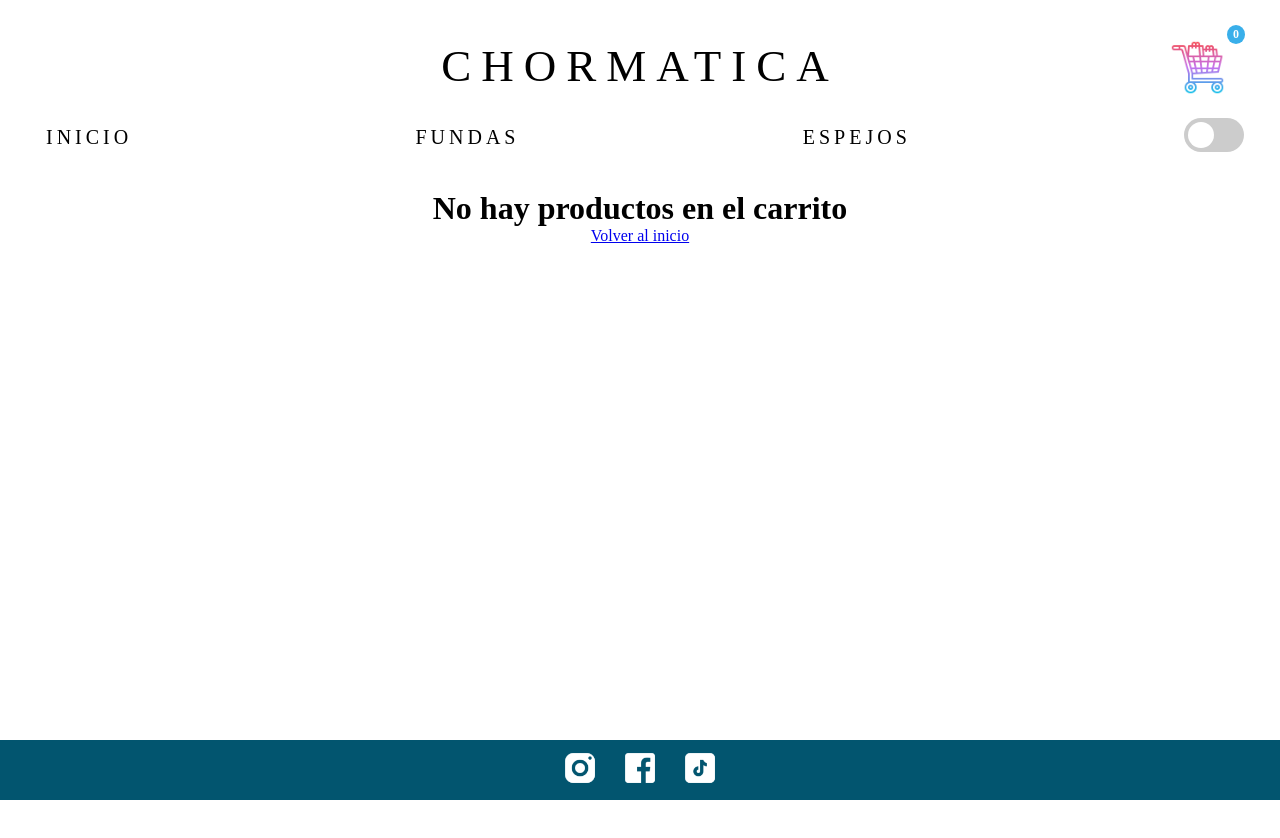
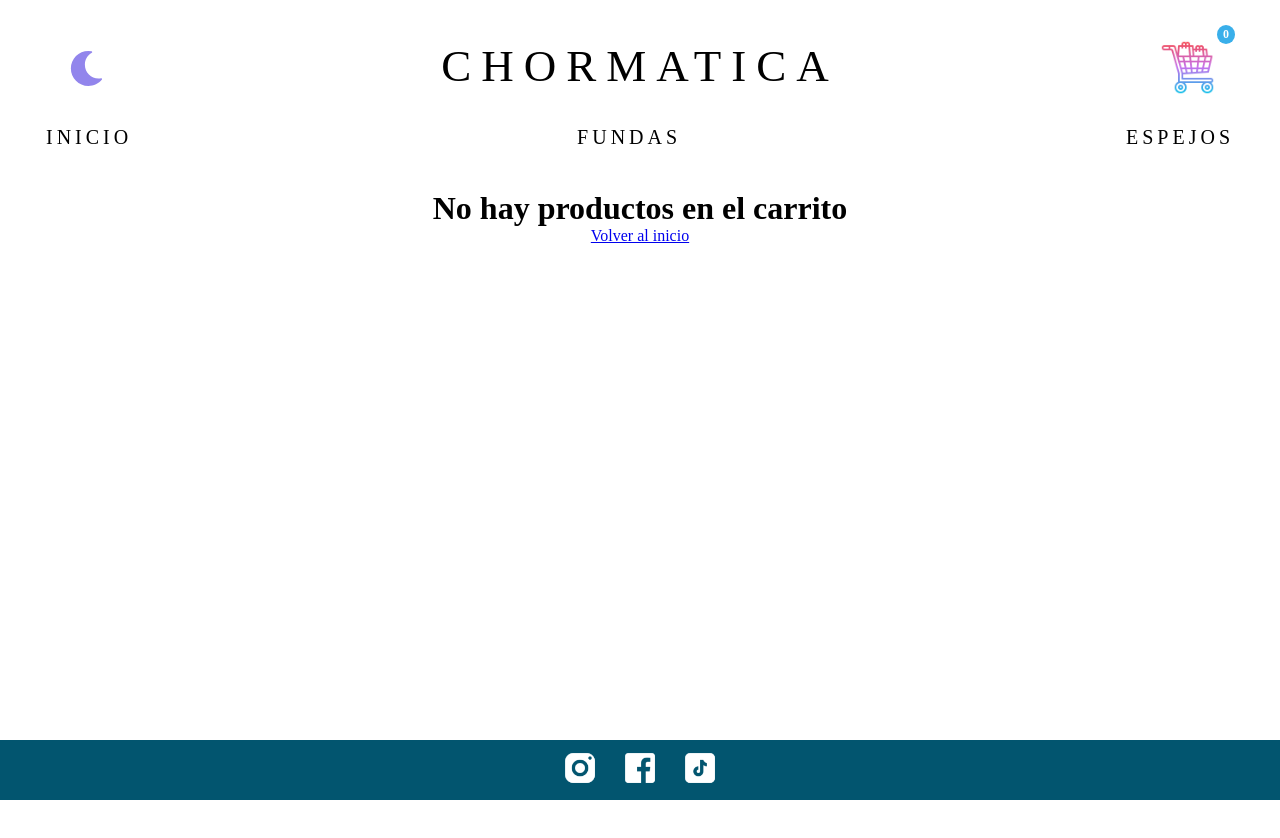
Before and after one commit to IlseMar/Entregas-ReactJS, a React (Vite) app: page /cart in a window 1280 px wide. Shown: the top 838 px of the page. Built offline with nearby package versions, Linux system fonts and the light colour scheme; a web font is replaced by a local one.

Commit message:
cambios y estilos al switch y al navbar

```diff
--- a/package.json
+++ b/package.json
@@ -17,6 +17,7 @@
     "firebase": "^11.0.1",
     "react": "^18.3.1",
     "react-dom": "^18.3.1",
+    "react-icons": "^5.3.0",
     "react-router-dom": "^6.27.0",
     "sass": "^1.79.3",
     "sweetalert2": "^11.14.4"
--- a/src/components/Layout.jsx
+++ b/src/components/Layout.jsx
@@ -4,14 +4,16 @@ import styles from "../styles/layout.module.scss";
 import { useContext } from "react";
 import { Theme } from "../context/ThemeProvider";
 import CartWidget from "./CartWidget";
+import Switch from "./Switch";
 
 const Layout = ({ children }) => {
-  const { dark } = useContext(Theme);
+  const { dark, setDark } = useContext(Theme);
 
   return (
     <>
       <NavBar />
       <CartWidget />
+      <Switch checked={dark} setChecked={setDark} />
       <div className={styles[`main-container-${dark ? "dark" : "light"}`]}>
         {children}
       </div>
--- a/src/components/NavBar.jsx
+++ b/src/components/NavBar.jsx
@@ -1,9 +1,8 @@
 import React, { useContext, useState } from "react";
 import styles from "../styles/navbar.module.scss";
 import { NavLink } from "react-router-dom";
-import Switch from "./Switch";
+// import Switch from "./Switch";
 import { Theme } from "../context/ThemeProvider";
-import CartWidget from "./CartWidget";
 
 const NavBar = () => {
   const { dark, setDark } = useContext(Theme);
@@ -52,9 +51,9 @@ const NavBar = () => {
             ESPEJOS
           </NavLink>
         </li>
-        <li>
+        {/* <li>
           <Switch checked={dark} setChecked={setDark} />
-        </li>
+        </li> */}
       </ul>
     </nav>
   );
--- a/src/components/Switch.jsx
+++ b/src/components/Switch.jsx
@@ -1,4 +1,5 @@
-import React, { useState } from "react";
+import React from "react";
+import { FaMoon, FaStar } from "react-icons/fa";
 import styles from "../styles/switch.module.scss";
 
 const Switch = ({ checked, setChecked }) => {
@@ -10,7 +11,13 @@ const Switch = ({ checked, setChecked }) => {
           checked={checked}
           onChange={() => setChecked((prev) => !prev)}
         />
-        <span className={styles.slider}></span>
+        <span className={styles.slider}>
+          {checked ? (
+            <FaStar className={styles.icon} />
+          ) : (
+            <FaMoon className={styles.icon} />
+          )}
+        </span>
       </label>
     </div>
   );
--- a/src/styles/cartWidget.module.scss
+++ b/src/styles/cartWidget.module.scss
@@ -1,12 +1,11 @@
 .cartLink {
   position: fixed;
   top: 30px;
-  right: 40px;
+  right: 50px;
   display: flex;
   align-items: center;
   padding: 10px;
   border-radius: 50px;
-  // box-shadow: 0px 4px 8px rgba(0, 0, 0, 0.3);
   text-decoration: none;
   z-index: 1000; /* Asegura que esté encima de otros elementos */
   transition: transform 0.2s ease; /* Efecto suave al hacer hover */
@@ -19,23 +18,20 @@
 
   span {
     position: absolute;
-    top: -5px; // Ajusta según sea necesario para centrar sobre la imagen
-    right: -5px; // Ajusta según sea necesario para centrar sobre la imagen
-    background-color: #39afea; // Fondo para hacerlo más visible
+    top: -5px;
+    right: -5px;
+    background-color: #39afea;
     color: #fff;
     border-radius: 50%;
     padding: 2px 5px;
     font-size: 12px;
     font-weight: bold;
-    min-width: 18px; // Asegura un tamaño mínimo
+    min-width: 18px;
     text-align: center;
-    // font-size: 16px;
-    // font-weight: bold;
-    // color: #333;
   }
 
   &:hover {
-    transform: scale(1.1); /* Aumenta ligeramente el botón al hacer hover */
+    transform: scale(1.1);
   }
 
   &:hover .cart {
@@ -44,6 +40,6 @@
 
   &:hover span {
     color: #ffffff;
-    background-color: #c56fe8; /* Cambia el color del contador al hacer hover */
+    background-color: #c56fe8;
   }
 }
--- a/src/styles/switch.module.scss
+++ b/src/styles/switch.module.scss
@@ -1,11 +1,18 @@
 .container {
+  position: fixed;
+  top: 45px;
+  left: 50px;
+  z-index: 1000;
   padding: 6px;
   display: flex;
   flex-direction: row;
   justify-content: center;
   gap: 10px;
   align-items: center;
-  color: white;
+  transition: transform 0.2s ease;
+  &:hover {
+    transform: scale(1.2);
+  }
 }
 
 .switch {
@@ -13,6 +20,7 @@
   display: inline-block;
   width: 60px;
   height: 34px;
+
   input {
     opacity: 0;
     width: 0;
@@ -27,38 +35,19 @@
   left: 0;
   right: 0;
   bottom: 0;
-  background-color: #ccc;
-  -webkit-transition: 0.4s;
+
   transition: 0.4s;
   border-radius: 34px;
+  display: flex;
+  align-items: center;
+  justify-content: center;
+  font-size: 35px;
 }
 
-.slider:before {
-  position: absolute;
-  content: "";
-  height: 26px;
-  width: 26px;
-  left: 4px;
-  bottom: 4px;
-  background-color: white;
-  -webkit-transition: 0.4s;
-  transition: 0.4s;
+input:checked + .slider .icon {
+  color: #fdd835; // Color de la estrella
 }
 
-input:checked + .slider {
-  background-color: #252525;
+.icon {
+  color: #9285ec; // Color de la luna
 }
-
-input:focus + .slider {
-  box-shadow: 0 0 1px #252525;
-}
-
-input:checked + .slider:before {
-  -webkit-transform: translateX(26px);
-  -ms-transform: translateX(26px);
-  transform: translateX(26px);
-}
-
-.slider:before {
-  border-radius: 50%;
-}
```
Also changed, not shown: src/styles/socialNetworks.module.scss (+0 -63 lines), 1 other file (tests, documents, lock files or other folders).
